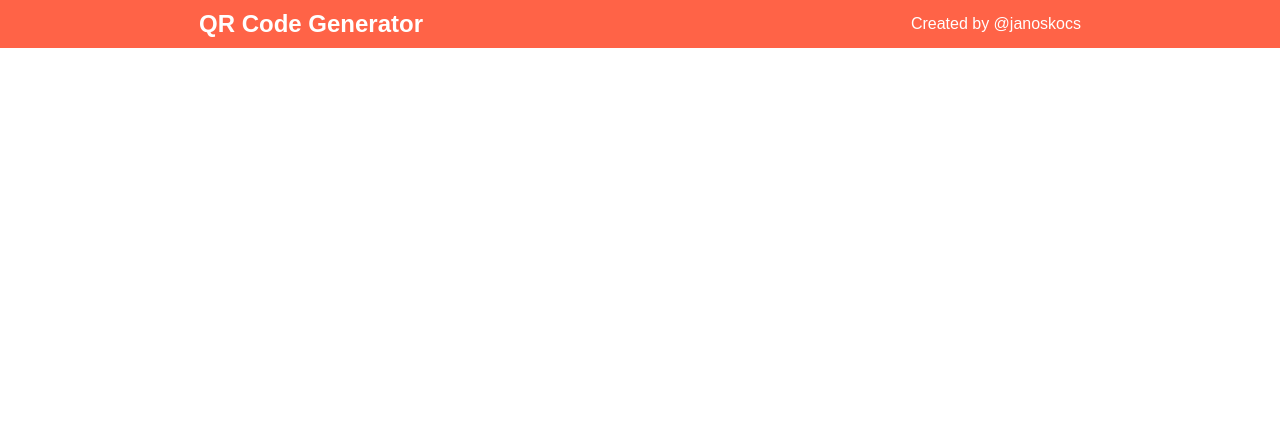
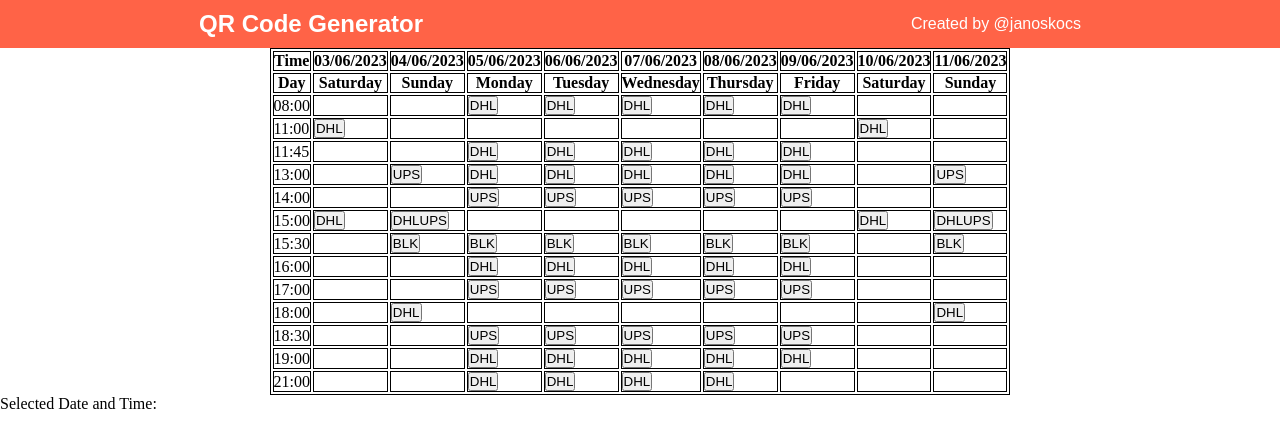
Before and after one commit to janoskocs/qr-code-app, a React (Create React App) app: page / in a window 1280 px wide. Shown: the top 448 px of the page. Built offline with nearby package versions, Linux system fonts and the light colour scheme.

Commit message:
Create table with services

```diff
--- a/src/App.js
+++ b/src/App.js
@@ -1,12 +1,11 @@
 import Navbar from "./components/Navbar/Navbar";
+import Table from "./components/Table/Table";
 const App = () => {
 
   return (
     <>
       <Navbar />
-      <div className="App">
-
-      </div>
+      <Table />
     </>
 
   );
--- /dev/null
+++ b/src/components/Table/Table.js
@@ -0,0 +1,118 @@
+import { useState } from "react";
+import "./Table.scss";
+import schedule from "../../data/data";
+
+const Table = () => {
+    const generateDates = () => {
+        const daysOfWeek = ['Sunday', 'Monday', 'Tuesday', 'Wednesday', 'Thursday', 'Friday', 'Saturday'];
+        const today = new Date();
+        const dates = [];
+
+        for (let i = 0; i < 9; i++) {
+            const date = new Date(today);
+            date.setDate(today.getDate() - 2 + i);
+            const formattedDate = date.toLocaleDateString('en-GB'); // Format date as "05/06/2023"
+            const dayOfWeek = daysOfWeek[date.getDay()];
+            dates.push({ date: formattedDate, day: dayOfWeek });
+        }
+        return dates;
+    };
+
+    const generateHours = () => {
+        return [
+            '08:00', '11:00', '11:45', '13:00', '14:00', '15:00', '15:30',
+            '16:00', '17:00', '18:00', '18:30', '19:00', '21:00'
+        ];
+    };
+
+    const generateCells = (dates, hours) => {
+        const cells = [];
+
+        for (let i = 0; i < hours.length; i++) {
+            const row = [];
+
+            for (let j = 0; j < dates.length; j++) {
+                const day = dates[j].day;
+                const hour = hours[i];
+
+                let content = '';
+
+                if (schedule[day] && schedule[day][hour]) {
+                    content = schedule[day][hour];
+                }
+
+                row.push(<td key={`${day}-${hour}`}>{content}</td>);
+            }
+
+            cells.push(row);
+        }
+
+        return cells;
+    };
+
+    const dates = generateDates();
+    const hours = generateHours();
+    const cells = generateCells(dates, hours);
+
+    const [selectedDateTime, setSelectedDateTime] = useState('');
+
+    const handleButtonClick = (date, hour, service) => {
+        const selectedDate = new Date(date.date);
+        const selectedHour = hours[hour];
+        const formattedDate = selectedDate.toLocaleDateString('en-GB', { day: '2-digit', month: '2-digit', year: '2-digit' });
+        let serviceFirstChar = service.charAt(0)
+        setSelectedDateTime(`PAL${serviceFirstChar} ${formattedDate}, ${selectedHour}`);
+    };
+
+    return (
+        <>
+            <table className="table">
+                <thead className="table__head">
+                    <tr className="table__row">
+                        <th>Time</th>
+                        {dates.map((date, index) => (
+                            <th className="table__dates" key={index}>
+                                {date.date}
+                            </th>
+                        ))}
+                    </tr>
+                    <tr className="table__row">
+                        <th>Day</th>
+                        {dates.map((date, index) => (
+                            <th className="table__days" key={index}>
+                                {date.day}
+                            </th>
+                        ))}
+                    </tr>
+                </thead>
+                <tbody className="table__body">
+                    {hours.map((hour, hourIndex) => (
+                        <tr key={hourIndex}>
+                            <td>{hour}</td>
+                            {dates.map((date, dateIndex) => {
+                                let service = cells[hourIndex][dateIndex].props.children;
+
+                                return <td key={`${hour}-${dateIndex}`}>
+                                    {service === "NO_SERVICE" ? (
+                                        ""
+                                    ) : (
+                                        <button onClick={() => handleButtonClick(date, hourIndex, service)}>
+                                            {service}
+                                        </button>
+                                    )}
+                                </td>
+
+
+                            })}
+                        </tr>
+                    ))}
+                </tbody>
+            </table>
+            <div className="test">
+                <p>Selected Date and Time: {selectedDateTime}</p>
+            </div>
+        </>
+    );
+};
+
+export default Table;
--- /dev/null
+++ b/src/components/Table/Table.scss
@@ -0,0 +1,12 @@
+@use "../../assets/styles/partials/resets";
+@use "../../assets/styles/partials/variables" as *;
+
+.table {
+  margin: 0 auto;
+}
+
+table,
+th,
+td {
+  border: 1px solid;
+}
--- /dev/null
+++ b/src/data/data.js
@@ -0,0 +1,109 @@
+const schedule = {
+    Monday: {
+        "08:00": "DHL",
+        "11:00": "NO_SERVICE",
+        "11:45": "DHL",
+        "13:00": "DHL",
+        "14:00": "UPS",
+        "15:00": "NO_SERVICE",
+        "15:30": "BLK",
+        "16:00": "DHL",
+        "17:00": "UPS",
+        "18:00": "NO_SERVICE",
+        "18:30": "UPS",
+        "19:00": "DHL",
+        "21:00": "DHL",
+    },
+    Tuesday: {
+        "08:00": "DHL",
+        "11:00": "NO_SERVICE",
+        "11:45": "DHL",
+        "13:00": "DHL",
+        "14:00": "UPS",
+        "15:00": "NO_SERVICE",
+        "15:30": "BLK",
+        "16:00": "DHL",
+        "17:00": "UPS",
+        "18:00": "NO_SERVICE",
+        "18:30": "UPS",
+        "19:00": "DHL",
+        "21:00": "DHL",
+    },
+    Wednesday: {
+        "08:00": "DHL",
+        "11:00": "NO_SERVICE",
+        "11:45": "DHL",
+        "13:00": "DHL",
+        "14:00": "UPS",
+        "15:00": "NO_SERVICE",
+        "15:30": "BLK",
+        "16:00": "DHL",
+        "17:00": "UPS",
+        "18:00": "NO_SERVICE",
+        "18:30": "UPS",
+        "19:00": "DHL",
+        "21:00": "DHL",
+    },
+    Thursday: {
+        "08:00": "DHL",
+        "11:00": "NO_SERVICE",
+        "11:45": "DHL",
+        "13:00": "DHL",
+        "14:00": "UPS",
+        "15:00": "NO_SERVICE",
+        "15:30": "BLK",
+        "16:00": "DHL",
+        "17:00": "UPS",
+        "18:00": "NO_SERVICE",
+        "18:30": "UPS",
+        "19:00": "DHL",
+        "21:00": "DHL",
+    },
+    Friday: {
+        "08:00": "DHL",
+        "11:00": "NO_SERVICE",
+        "11:45": "DHL",
+        "13:00": "DHL",
+        "14:00": "UPS",
+        "15:00": "NO_SERVICE",
+        "15:30": "BLK",
+        "16:00": "DHL",
+        "17:00": "UPS",
+        "18:00": "NO_SERVICE",
+        "18:30": "UPS",
+        "19:00": "DHL",
+        "21:00": "NO_SERVICE",
+    },
+    Saturday: {
+        "08:00": "NO_SERVICE",
+        "11:00": "DHL",
+        "11:45": "NO_SERVICE",
+        "13:00": "NO_SERVICE",
+        "14:00": "NO_SERVICE",
+        "15:00": "DHL",
+        "15:30": "NO_SERVICE",
+        "16:00": "NO_SERVICE",
+        "17:00": "NO_SERVICE",
+        "18:00": "NO_SERVICE",
+        "18:30": "NO_SERVICE",
+        "19:00": "NO_SERVICE",
+        "21:00": "NO_SERVICE",
+    },
+    Sunday: {
+        "08:00": "NO_SERVICE",
+        "11:00": "NO_SERVICE",
+        "11:45": "NO_SERVICE",
+        "13:00": "UPS",
+        "14:00": "NO_SERVICE",
+        "15:00": "DHLUPS",
+        "15:30": "BLK",
+        "16:00": "NO_SERVICE",
+        "17:00": "NO_SERVICE",
+        "18:00": "DHL",
+        "18:30": "NO_SERVICE",
+        "19:00": "NO_SERVICE",
+        "21:00": "NO_SERVICE",
+    },
+};
+
+export default schedule;
```
